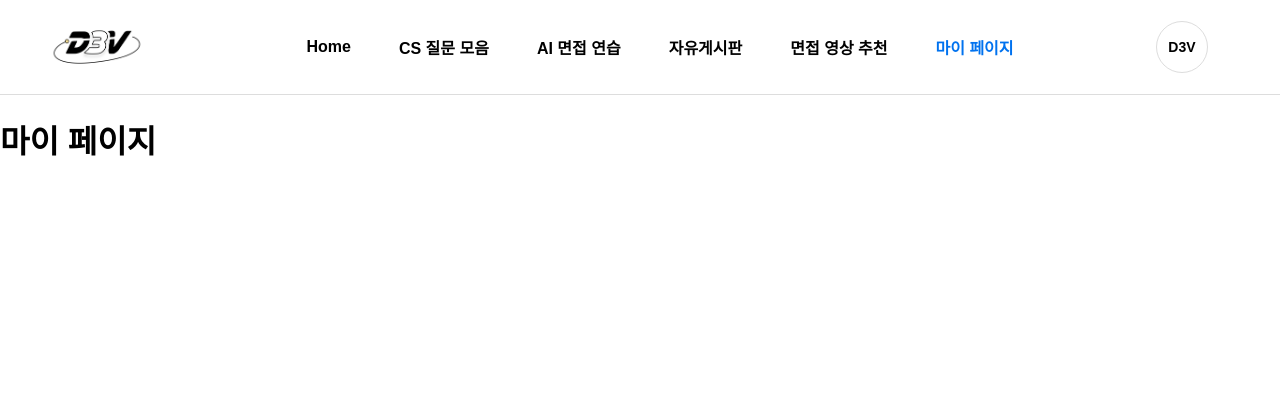
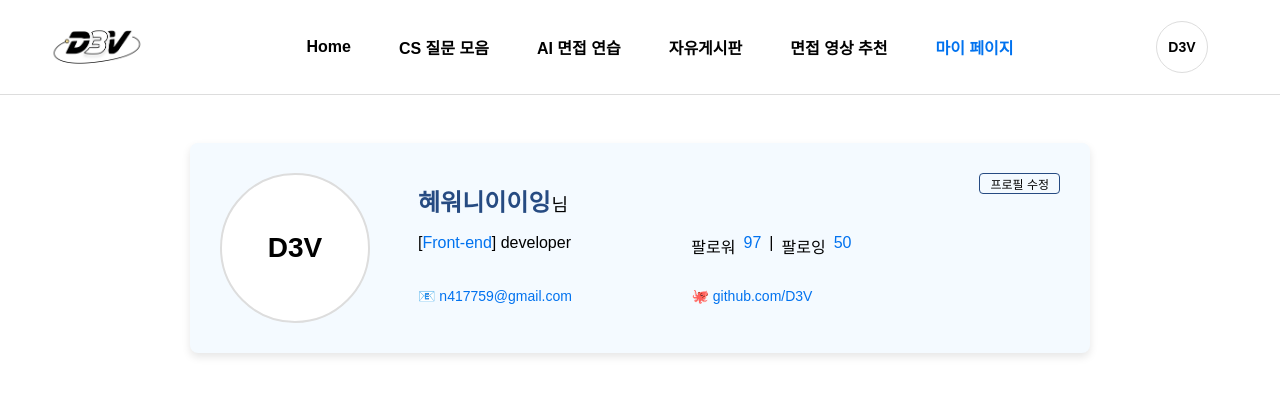
Before and after one commit to D3V-A609/D3V, a React (Vite) app in the folder frontend/: page /my in a window 1280 px wide. Shown: the top 396 px of the page. Built offline with nearby package versions, Linux system fonts and the light colour scheme; a web font is replaced by a local one.

Commit message:
#S12P11A609-230 feat: 마이페이지 사용자 정보 컴포넌트 구현

```diff
--- a/frontend/src/components/header/SimpleUserInfo.tsx
+++ b/frontend/src/components/header/SimpleUserInfo.tsx
@@ -1,8 +1,12 @@
 import React from "react";
 
-const SimpleUserInfo: React.FC = () => {
+interface SimpleUserInfoProps {
+  className?: string;  // className을 선택적으로 받을 수 있도록 설정
+}
+
+const SimpleUserInfo: React.FC<SimpleUserInfoProps> = ({className}) => {
   return (
-      <div className="header-container_user-avatar">D3V</div>
+      <div className={`header-container_user-avatar ${className || ""}`}>D3V</div>
   );
 };
 
--- /dev/null
+++ b/frontend/src/features/My/UserInfoComp.css
@@ -0,0 +1,171 @@
+.text-black-title{
+  color: black;
+  font-weight: lighter;
+  font-size: 18px;
+  padding-left: 1px;
+}
+
+.text-blue{
+  color: #0072EF;
+}
+
+.text-github{
+  width: 160px;
+  text-align: start;
+}
+
+.user-detail-info-container{
+  display: flex;
+  /* justify-content: center; */
+  align-items: center;
+  background-color: #F4FAFF;
+  width: 100%;
+  border-radius: 8px;
+  padding: 30px;
+  box-shadow: 0px 4px 8px rgba(0, 0, 0, 0.1);
+  min-width: 400px;
+  max-width: 900px;
+}
+
+.profile-image-container{
+  /* margin-right: 20px; */
+  display: flex;
+  justify-content: center;
+  align-items: center;
+}
+
+.profile-image {
+  width: 150px;
+  height: 150px;
+  border-radius: 50%;
+  border: 2px solid #ddd;
+  font-size: 28px;
+}
+
+.user-info-content {
+  flex: 1;
+  display: flex;
+  justify-content: start;
+  flex-direction: column;
+  gap: 1rem;
+  padding: 0 6em 0 3em;
+  color: black;
+}
+
+.user-top-section {
+  display: flex;
+  justify-content: space-between;
+  align-items: center;
+}
+
+.user-name {
+  font-size: 24px;
+  font-weight: bold;
+  color: #264b82;
+  padding-top: 4px;
+}
+
+.update-user-info-btn{height: 100%;
+  display: flex;
+  align-items: start;
+  justify-content: end;
+  padding-left: 2em;
+}
+
+.edit-button {
+  padding: 1px 10px;
+  border: 1px solid #264b82;
+  border-radius: 4px;
+  background-color: #F4FAFF;
+  cursor: pointer;
+  font-size: 12px;
+}
+
+.edit-button:hover {
+  background-color: #264b82;
+  color: white;
+}
+
+.user-sub-info {
+  /* margin-bottom: 14px; */
+  font-size: 16px;
+  display: flex;
+  justify-content: space-between;
+  color: black;
+}
+
+.user-sub-info .nickname {
+  color: black;
+}
+
+.followers {
+  display: flex;
+  font-size: 16px;
+  gap: 0.5em;
+}
+
+.user-contact-info {
+  font-size: 14px;
+  display: flex;
+  justify-content: space-between;
+}
+
+.user-contact-info a {
+  color: #264b82;
+  text-decoration: none;
+}
+
+.user-contact-info a:hover {
+  text-decoration: underline;
+}
+
+/* === 반응형: 900px 이하에서 수직 배치 === */
+@media (max-width: 900px) {
+  .user-detail-info-container {
+    flex-direction: column;
+    padding: 20px;
+  }
+
+  .profile-image-container {
+    margin-bottom: 10px;
+  }
+
+  .user-info-content {
+    padding: 0;
+  }
+
+  .user-top-section {
+    flex-direction: column;
+    align-items: flex-start;
+  }
+
+  .user-name {
+    font-size: 20px;
+    margin-bottom: 5px;
+  }
+
+  .update-user-info-btn {
+    justify-content: flex-start;
+    padding-left: 0;
+    margin-bottom: 10px;
+  }
+
+  .user-sub-info {
+    flex-direction: column;
+    align-items: flex-start;
+  }
+
+  .followers {
+    justify-content: flex-start;
+  }
+
+  .user-contact-info {
+    flex-direction: column;
+    align-items: flex-start;
+  }
+
+  .edit-button {
+    padding: 5px 8px;
+    font-size: 14px;
+  }
+}
--- /dev/null
+++ b/frontend/src/features/My/UserInfoComp.tsx
@@ -0,0 +1,60 @@
+import React from 'react';
+import './UserInfoComp.css'
+import SimpleUserInfo from '../../components/header/SimpleUserInfo';
+
+interface UserInfoProps {
+  user: {
+    nickName: string;
+    job: string;
+    email: string;
+    githubUri: string;
+    following: number;
+    follower: number;
+  };
+}
+const UserInfoComp: React.FC<UserInfoProps> = ({ user }) => {
+
+  return (
+    <div className='user-detail-info-container'>
+      {/* 왼쪽 프로필 이미지 */}
+      <div className="profile-image-container">
+        {/* <img src={user.profileImage} alt="프로필" className="profile-image" /> */}
+        <SimpleUserInfo className="profile-image" />
+      </div>
+
+      {/* 오른쪽 유저 정보 */}
+      <div className="user-info-content">
+        <div className="user-top-section">
+          <div className="user-name">{user.nickName}<span className='text-black-title'>님</span></div>
+        </div>
+
+        <div className="user-sub-info">
+          <span className="nickname">[<span className='text-blue'>{user.job}</span>] developer</span>
+          <span className="followers">
+            <span className="label">팔로워</span>
+            <span className="value text-blue">{user.follower}</span>
+            <span className="separator">|</span>
+            <span className="label">팔로잉</span>
+            <span className="value text-blue">{user.following}</span>
+          </span>
+        </div>
+
+        <div className="user-contact-info">
+          <p className='text-blue'>
+            <span>📧 </span> {user.email}
+          </p>
+          <p className='text-blue text-github'>
+            <a href={`https://${user.githubUri}`} target="_blank" rel="noopener noreferrer" style={{ color: '#0072EF' }}>
+              <span>🐙 </span> {user.githubUri}
+            </a>
+          </p>
+        </div>
+      </div>
+      <div className='update-user-info-btn'>
+      <button className="edit-button">프로필 수정</button>
+      </div>
+    </div>
+  )
+}
+
+export default UserInfoComp;
--- /dev/null
+++ b/frontend/src/pages/MyPage.css
@@ -0,0 +1,6 @@
+.my-page-container{
+  width: 100%;
+  display: flex;
+  justify-content: center;
+  padding: 3em;
+}
--- a/frontend/src/pages/MyPage.tsx
+++ b/frontend/src/pages/MyPage.tsx
@@ -1,7 +1,20 @@
-function MyPage () {
-    return (
-        <h1>마이 페이지</h1>
-    )
+import React from 'react';
+import UserInfoComp from '../features/My/UserInfoComp';
+
+import './MyPage.css'
+
+const MyPage:React.FC = () => {
+    const user = {
+        nickName: '혜워니이이잉',
+        job: 'Front-end',
+        email: 'n417759@gmail.com',
+        githubUri: 'github.com/D3V',
+        following: 50,
+        follower: 97
+      }
+    return (<div className='my-page-container'>
+        <UserInfoComp user={user} />
+    </div>)
 }
 
 export default MyPage;
```
